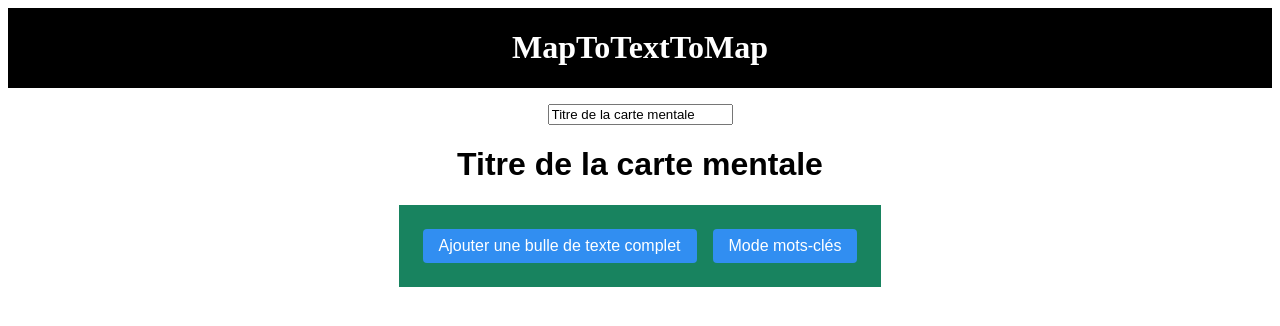
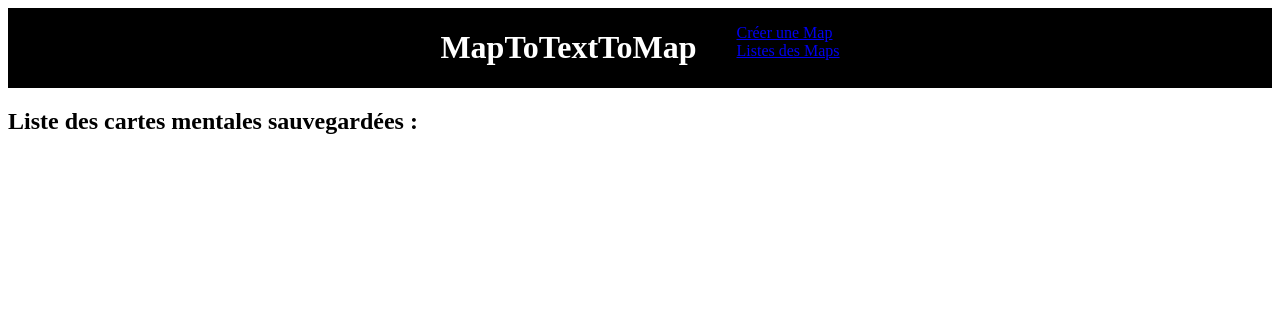
Before and after one commit to Chrstn67/MapToTextToMap, a React (Create React App) app: page /mindmaps in a window 1280 px wide. Shown: the top 326 px of the page. Built offline with nearby package versions, Linux system fonts and the light colour scheme.

Commit message:
creations des composants save et liste de maps

```diff
--- a/package.json
+++ b/package.json
@@ -6,8 +6,11 @@
     "@testing-library/jest-dom": "^5.17.0",
     "@testing-library/react": "^13.4.0",
     "@testing-library/user-event": "^13.5.0",
+    "babel-loader": "^9.1.3",
+    "jest": "^29.6.1",
     "react": "^18.2.0",
     "react-dom": "^18.2.0",
+    "react-router-dom": "^6.14.2",
     "react-scripts": "5.0.1",
     "sass": "^1.64.0",
     "web-vitals": "^2.1.4"
--- a/src/Components/App/App.js
+++ b/src/Components/App/App.js
@@ -1,12 +1,34 @@
+import React, { useState, useEffect } from "react";
+import { BrowserRouter as Router, Route, Routes } from "react-router-dom";
 import Header from "../Header/Header";
 import MindMap from "../MindMap/MindMap";
+import MindMapList from "../MindMapList/MindMapList";
+import SavedMindMap from "../SavedMindMap/SavedMindMap";
 
 function App() {
+  const [savedMindMaps, setSavedMindMaps] = useState([]);
+
+  useEffect(() => {
+    const savedMindMaps = JSON.parse(localStorage.getItem("mindMaps")) || [];
+    setSavedMindMaps(savedMindMaps);
+  }, []);
+
   return (
-    <div className="App">
-      <Header />
-      <MindMap />
-    </div>
+    <Router>
+      <div className="App">
+        <Header />
+        <Routes>
+          {/* Passer les données des mind maps à MindMapList */}
+          <Route
+            path="/mindmaps"
+            element={<MindMapList savedMindMaps={savedMindMaps} />}
+          />
+          {/* Autres routes sans modification */}
+          <Route path="/" element={<MindMap />} />
+          <Route path="/mindmap/:id" element={SavedMindMap} />
+        </Routes>
+      </div>
+    </Router>
   );
 }
 
--- a/src/Components/Header/Header.js
+++ b/src/Components/Header/Header.js
@@ -1,10 +1,12 @@
 import React from "react";
+import NavBar from "./NavBar/NavBar";
 import "./Header.scss";
 
 const Header = () => {
   return (
     <header>
       <h1>MapToTextToMap</h1>
+      <NavBar />
     </header>
   );
 };
--- /dev/null
+++ b/src/Components/Header/NavBar/NavBar.js
@@ -0,0 +1,20 @@
+import React from "react";
+import { Link } from "react-router-dom";
+import "./NavBar.scss";
+
+const Navbar = () => {
+  return (
+    <nav>
+      <ul>
+        <li>
+          <Link to="/">Créer une Map</Link>
+        </li>
+        <li>
+          <Link to="/mindmaps">Listes des Maps</Link>
+        </li>
+      </ul>
+    </nav>
+  );
+};
+
+export default Navbar;
--- a/src/Components/MindMap/MindMap.js
+++ b/src/Components/MindMap/MindMap.js
@@ -1,4 +1,5 @@
-import React, { useState } from "react";
+import React, { useState, useEffect } from "react";
+
 import "./MindMap.scss";
 
 const MindMap = () => {
@@ -6,6 +7,18 @@ const MindMap = () => {
   const [mapTitle, setMapTitle] = useState("Titre de la carte mentale");
   const [keywordMode, setKeywordMode] = useState(false); // État pour le mode "mots-clés"
   const [selectedKeywords, setSelectedKeywords] = useState([]); // État pour les mots-clés sélectionnés
+  const [savedMindMaps, setSavedMindMaps] = useState([]);
+
+  useEffect(() => {
+    const savedMindMaps = JSON.parse(localStorage.getItem("mindMaps")) || [];
+    setSavedMindMaps(savedMindMaps);
+    setBubbles(savedMindMaps); // Récupérer les bulles sauvegardées
+  }, []);
+
+  // Fonction pour sauvegarder les mind maps dans le local storage
+  const saveMindMapsToLocalStorage = (maps) => {
+    localStorage.setItem("mindMaps", JSON.stringify(maps));
+  };
 
   const handleMapTitleChange = (e) => {
     setMapTitle(e.target.value);
@@ -21,12 +34,16 @@ const MindMap = () => {
     };
 
     setBubbles([...bubbles, newBubble]);
+    saveMindMapsToLocalStorage([...bubbles, newBubble]);
   };
 
   const updateBubble = (id, text) => {
-    setBubbles(
-      bubbles.map((bubble) => (bubble.id === id ? { ...bubble, text } : bubble))
+    const updatedBubbles = bubbles.map((bubble) =>
+      bubble.id === id ? { ...bubble, text } : bubble
     );
+    setBubbles(updatedBubbles);
+    setSavedMindMaps(updatedBubbles);
+    saveMindMapsToLocalStorage(updatedBubbles);
   };
 
   const handleImportanceChange = (id, importance) => {
@@ -38,7 +55,11 @@ const MindMap = () => {
   };
 
   const deleteBubble = (id) => {
-    setBubbles(bubbles.filter((bubble) => bubble.id !== id));
+    const filteredBubbles = bubbles.filter((bubble) => bubble.id !== id);
+    setBubbles(filteredBubbles);
+
+    // Sauvegarder l'ensemble des bulles après avoir filtré la bulle supprimée
+    saveMindMapsToLocalStorage(filteredBubbles);
   };
 
   const moveBubbleBefore = (id) => {
@@ -49,6 +70,9 @@ const MindMap = () => {
       updatedBubbles[bubbleIndex] = updatedBubbles[bubbleIndex - 1];
       updatedBubbles[bubbleIndex - 1] = tempBubble;
       setBubbles(updatedBubbles);
+
+      // Sauvegarder l'ensemble des bulles après avoir effectué les modifications d'ordre
+      saveMindMapsToLocalStorage(updatedBubbles);
     }
   };
 
@@ -60,6 +84,9 @@ const MindMap = () => {
       updatedBubbles[bubbleIndex] = updatedBubbles[bubbleIndex + 1];
       updatedBubbles[bubbleIndex + 1] = tempBubble;
       setBubbles(updatedBubbles);
+
+      // Sauvegarder l'ensemble des bulles après avoir effectué les modifications d'ordre
+      saveMindMapsToLocalStorage(updatedBubbles);
     }
   };
 
@@ -122,6 +149,10 @@ const MindMap = () => {
       )
     );
   };
+  const handleSave = () => {
+    saveMindMapsToLocalStorage(bubbles);
+    alert("Map sauvegardée");
+  };
 
   return (
     <div className="mind-map">
@@ -140,6 +171,9 @@ const MindMap = () => {
         </button>
         <button className="button-keyword" onClick={handleKeywordModeChange}>
           {keywordMode ? "Mode texte complet" : "Mode mots-clés"}
+        </button>
+        <button className="button-save" onClick={handleSave}>
+          Enregistrer
         </button>
       </div>
 
--- /dev/null
+++ b/src/Components/MindMapList/MindMapList.js
@@ -0,0 +1,16 @@
+import React from "react";
+
+const MindMapList = ({ savedMindMaps }) => {
+  return (
+    <div>
+      <h2>Liste des cartes mentales sauvegardées :</h2>
+      {savedMindMaps.map((mindMap) => (
+        <div key={mindMap.id}>
+          <span>{mindMap.title}</span>
+        </div>
+      ))}
+    </div>
+  );
+};
+
+export default MindMapList;
--- /dev/null
+++ b/src/Components/SavedMindMap/SavedMindMap.js
@@ -0,0 +1,24 @@
+import React, { useState, useEffect } from "react";
+import { useParams } from "react-router-dom";
+import MindMap from "../MindMap/MindMap";
+
+const SavedMindMap = () => {
+  const { id } = useParams();
+  const [savedMap, setSavedMap] = useState(null);
+
+  // Récupérer le mind map spécifique depuis le local storage
+  useEffect(() => {
+    const savedMindMaps = JSON.parse(localStorage.getItem("mindMaps")) || [];
+    const map = savedMindMaps.find((map) => map.id === id);
+    setSavedMap(map);
+  }, [id]);
+
+  return (
+    <div>
+      <h1>{savedMap ? savedMap.title : "Mind Map non trouvé"}</h1>
+      {savedMap && <MindMap savedMap={savedMap} />}
+    </div>
+  );
+};
+
+export default SavedMindMap;
```
Also changed, not shown: src/Components/Header/NavBar/NavBar.scss (added), 2 other files (tests, documents, lock files or other folders).
